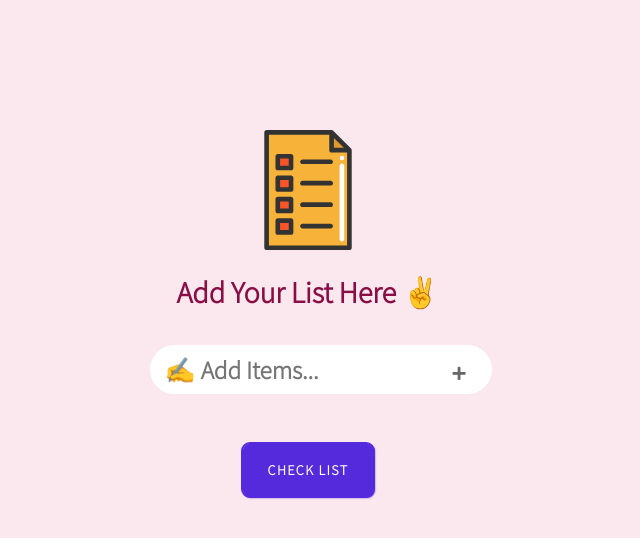
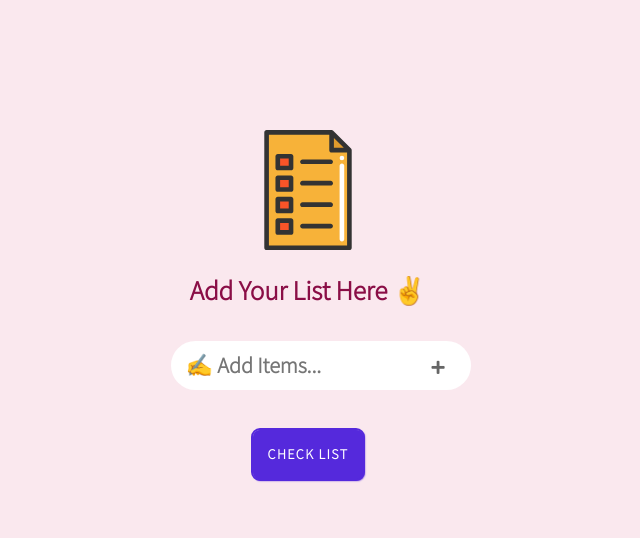
Before and after one commit to diptipatil231/ToDo-App, a React (Create React App) app: page / in a window 1280 px wide. Shown: the top 538 px of the page, without its empty margins (332-972 px from the left). Built offline with nearby package versions, Linux system fonts and the light colour scheme.

Commit message:
Update App.css

```diff
--- a/src/App.css
+++ b/src/App.css
@@ -33,7 +33,7 @@ html {
 
 .child-div figure figcaption {
   color: rgb(138, 14, 70);
-  font-size: 3rem;
+  font-size: 2.7rem;
   padding-top: 2rem;
   font-weight: bold;
   text-transform: capitalize;
@@ -44,7 +44,7 @@ input {
   min-width: 30rem;
   height: 4.9rem;
   padding: 2rem 1.2rem;
-  font-size: 2.5rem;
+  font-size: 2.2rem;
   line-height: 1.42857143;
   font-weight: bold;
   margin-top: 2rem;
@@ -77,8 +77,6 @@ input:focus {
   box-shadow: 0 0 1.5rem rgba(0, 0, 0, 0.2);
 }
 
-/*  Please Subscribe to ThapaTechnical Youtube Channel
-/* Click Here: https://www.youtube.com/thapatechnical  */
 
 .todo-btn {
   width: 5rem;
@@ -109,7 +107,7 @@ input:focus {
 }
 
 .showItems {
-  margin-top: 5rem;
+  margin-top: 4rem;
   text-align: center;
 }
 
@@ -121,6 +119,7 @@ input:focus {
   margin-top: 1.3rem;
   margin-left: 1rem;
   min-width: 40rem;
+  height: 5rem;
   word-break: break-word;
   background: #fff;
   display: flex;
@@ -161,8 +160,7 @@ input:focus {
   margin-left: -3.5rem;
 }
 
-/*  Please Subscribe to ThapaTechnical Youtube Channel
-/* Click Here: https://www.youtube.com/thapatechnical  */
+
 
 .eachItem:hover .fa-trash-alt {
   color: rgb(214, 47, 61);
@@ -182,8 +180,8 @@ input:focus {
   cursor: pointer;
   font-size: 14px;
   font-weight: bold;
-  line-height: 42px;
-  max-width: 130px;
+  line-height: 40px;
+  max-width: 110px;
   position: relative;
   text-decoration: none;
   text-transform: uppercase;
```
